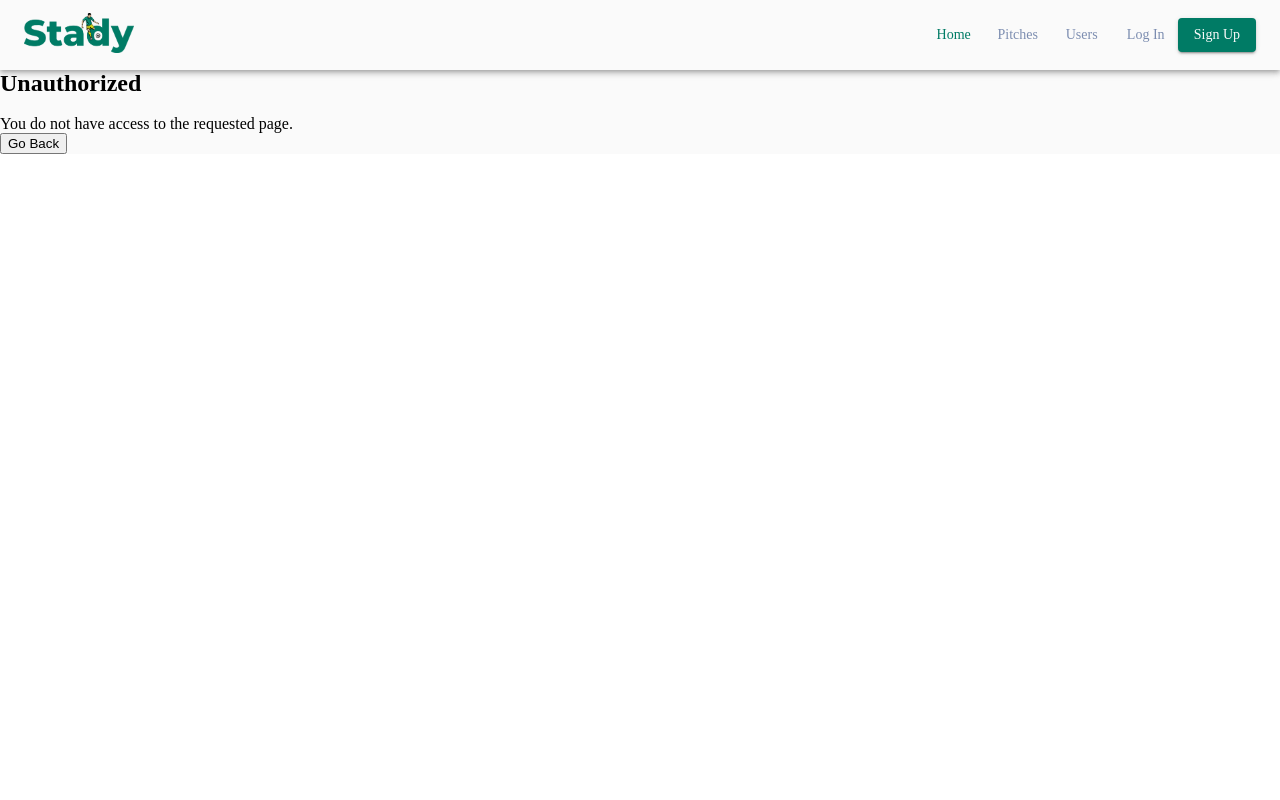
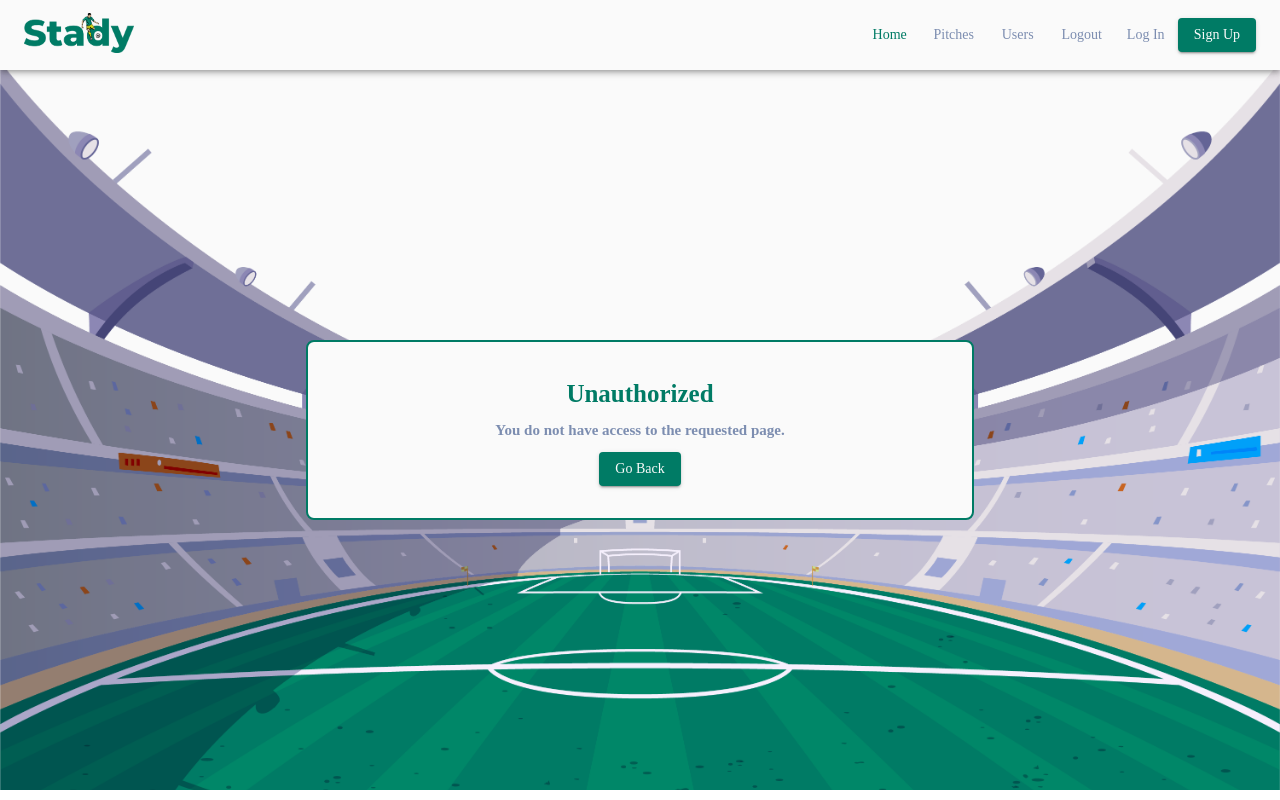
Before and after one commit to ChtiouiMoncer/Stady, a React (Create React App) app in the folder frontend/: page /unauthorized in a window 1280 px wide. Built offline with nearby package versions, Linux system fonts and the light colour scheme.

Commit message:
Logout url and persistLogin

```diff
--- a/frontend/src/App.js
+++ b/frontend/src/App.js
@@ -8,15 +8,16 @@ import HomePage from './components/homePage/HomePage';
 import NotFound from './components/NotFound';
 import RequireAuth from './components/RequireAuth';
 import Test from './components/Test';
-import LoginModal from './components/auth/LoginModal';
-import { Login } from '@mui/icons-material';
 import LoginPage from './components/auth/LoginPage';
 import SignUpPage from './components/auth/SignUpPage';
 import Unauthorized from './components/Unauthorized.js';
 import Users from './components/Users';
+import PersistLogin from './components/PersistLogin';
+import AuthGuard from './components/AuthGuard ';
 
 
 function App() {
+  const loggedIn = window.localStorage.getItem("isLoggedIn");
   const [mode, setMode] = useState(() => {
     // read mode value from local storage on initial render
     return localStorage.getItem("mode") || "light";
@@ -44,21 +45,24 @@ function App() {
               <Stack display='flex' flexDirection='column'>
                 <Routes>
                   {/* Public Routes */}
-                  <Route exact path="/" element={  <HomePage /> }></Route>
-                  <Route exact path="/login" element={  <LoginPage /> } />
-                  <Route exact path="/signup" element={  <SignUpPage /> } />
-                  <Route exact path="/unauthorized" element={  <Unauthorized /> } />
+                  <Route path="/" element={  <HomePage /> }></Route>
+                  <Route path="/unauthorized" element={  <Unauthorized /> } />
 
-
+                  <Route element= { <AuthGuard  /> }> { /*If we have a user logged in we redirect to '/'*/ }
+                    <Route path="/login" element={  <LoginPage /> } />
+                    <Route path="/signup" element={  <SignUpPage /> } />
+                  </Route>
 
                   { /* Protected Routes */}
-                  <Route element= { <RequireAuth  allowedRoles={[ROLES.Member, ROLES.Admin ]}/> }> { /* only when we have a user we can show the comp's inside the Required Auth*/ }
-                    <Route path="/pitches/add" element={<Test />}></Route>
+                  <Route element={ <PersistLogin /> }>  { /* When a user refresh the page he remain authenticated */ }
+                    <Route element= { <RequireAuth  allowedRoles={[ROLES.Member, ROLES.Admin ]}/> }> { /* Only when we have a user we can show the comp's inside the Required Auth*/ }
+                      <Route path="/pitches/add" element={<Test />}></Route>
 
-                  </Route>
+                    </Route>
 
-                  <Route element= { <RequireAuth  allowedRoles={[ROLES.Admin]}/> }> { /* only when we have a user we can show the comp's inside the Required Auth*/ }
-                    <Route path="/users" element={<Users />}></Route>
+                    <Route element= { <RequireAuth  allowedRoles={[ROLES.Admin]}/> }> { /* Only when we have a user we can show the comp's inside the Required Auth*/ }
+                      <Route path="/users" element={<Users />}></Route>
+                    </Route>
                   </Route>
 
                   {/* catch All */}
--- /dev/null
+++ b/frontend/src/Hooks/useLogout.js
@@ -0,0 +1,19 @@
+import axios from "../api/axios";
+import useAuth from "./useAuth";
+
+const useLogout = () => {
+    const { setAuth } = useAuth();
+
+    const logout = async () => {
+        setAuth({});
+        try {
+            const response = await axios('/logout');
+        } catch (err) {
+            console.error(err);
+        }
+    }
+
+    return logout;
+}
+
+export default useLogout
--- /dev/null
+++ b/frontend/src/components/AuthGuard .jsx
@@ -0,0 +1,17 @@
+import { useLocation, Navigate, Outlet } from "react-router-dom";
+import useAuth from "../Hooks/useAuth";
+
+const AuthGuard  = () => {
+    const { auth } = useAuth(); //get the auth object from useAuth
+    const location = useLocation(); //get the current url (representing the URL and allowing access to route information)
+
+    return (
+
+            auth?.username
+                ? <Navigate to="/" state={{ from: location }} replace />
+                : <Outlet />
+
+    );
+}
+
+export default AuthGuard ;
--- a/frontend/src/components/Navbar.jsx
+++ b/frontend/src/components/Navbar.jsx
@@ -23,7 +23,9 @@ import { AppBar,
        } from "@mui/material";
 import SignUpModal from "./auth/SignUpModal";
 import LoginModal from "./auth/LoginModal";
-import { Link as RouterLink} from "react-router-dom";
+import { Link as RouterLink, useNavigate} from "react-router-dom";
+import useLogout from "../Hooks/useLogout";
+import useAuth from "../Hooks/useAuth";
 
 
 const drawerWidth = 200;
@@ -32,6 +34,27 @@ const  Navbar = () => {
     const [mobileOpen, setMobileOpen] = React.useState(false);
     const [showModal, setShowModal] = useState(false);
     const [showLoginModal, setShowLoginModal] = useState(false);
+
+    //logout
+    const { auth, setAuth } = useAuth();
+    const logout = useLogout();
+    const navigate = useNavigate();
+
+
+    const signOut = async () => {
+        try {
+          await logout();
+          setAuth({});
+          localStorage.removeItem('refresh_token');
+          navigate('/');
+        } catch (error) {
+          // Handle the error here (e.g., display an error message)
+          console.error('Logout failed:', error);
+          // Optionally, you can return the error or throw it again
+          // return error;
+          // throw error;
+        }
+      }
 
 
     // toggle refers to the act of switching the state of a boolean value from true to false or from false to true.
@@ -170,6 +193,9 @@ const  Navbar = () => {
                     <Button component={RouterLink} to="/users">
                         <Typography variant="subtitle2" className="greySubtitle">Users</Typography>
                     </Button>
+                    <Button onClick={signOut}>
+                        <Typography variant="subtitle2" className="greySubtitle">Logout</Typography>
+                    </Button>
 
                     {/*
                         <Button  onClick={handleLogInModalOpen}>
--- a/frontend/src/components/NotFound.jsx
+++ b/frontend/src/components/NotFound.jsx
@@ -1,11 +1,81 @@
+import { Box, Button, Typography, styled, useMediaQuery } from "@mui/material";
 import { Link } from "react-router-dom";
+import loginbg from '../assets/herobg.png'
+import notfound from '../assets/notFound.png'
+import { useTheme } from '@mui/material/styles';
+import { Link as RouterLink, useNavigate, useLocation } from "react-router-dom";
+
+
+
+
+const StyledModal = styled(Box) (({ theme }) => ({
+
+    //backgroundColor: theme.palette.green.main,
+    backgroundImage: `url(${loginbg})`,
+    height: '90vh',
+    backgroundSize: 'cover',
+    display: 'flex',
+    flexDirection:"column",
+    alignItems: 'center',
+    justifyContent: 'center',
+  }));
+
+
+
 
 const NotFound = () => {
+    const theme = useTheme(); //using the the Material-UI theme object, which is provided by the useTheme hook from Material-UI.
+    const isMobile = useMediaQuery(theme.breakpoints.down('sm')); // checking if device is mobile
     return (
-        <div className="not-found">This page doesn't exist!
-        <h2>Sorry!</h2>
-        <Link to="/">Back to the Home Page.</Link>
-        </div>
+        <StyledModal>
+            <Box
+            sx={{
+            position: "relative",
+            bgcolor: "background.default",
+            color: "text.primary",
+            padding: 4,
+            borderRadius: 2,
+            border: `2px solid ${theme.palette.green.main}`, // Add border property
+            //'& > *': { marginBottom:'10px' },
+            maxHeight: '80vh',
+            width: isMobile ? '80vw' : '400px',
+            height: isMobile ? 'auto' : 'auto',
+            ".my-button": {
+                color: theme.palette.white.main,
+                backgroundColor: theme.palette.green.main,
+                textTransform: "none",
+                "&:hover": {
+                    backgroundColor: theme.palette.green.light,
+                  },
+              }
+
+            }}
+             >
+                <Box sx={{ display: "flex" , flexDirection: "column", alignItems: "center" }}>
+                    <Typography variant="h6" textAlign="center" sx={{ color: "green.main"}}>
+                     404 Page Not Found
+                    </Typography>
+                    <Typography variant="h5" textAlign="center"   sx={{ color: "grey.main"}}>
+                    we can't seem to find the page you're looking for.
+                    </Typography>
+                    <Box sx={{ display: 'flex', flexDirection: 'row', justifyContent:'center', gap: '5px', marginTop: '5px'}}>
+                        <Button  component={RouterLink} to="/"  variant="contained" className="my-button"    >
+                            <Typography variant="subtitle2"  >
+                                        {"Home page"}
+                            </Typography>
+                        </Button>
+                    </Box>
+                    <img
+                    src={notfound}
+                    alt="Not found Page"
+                    width="350px"
+                    height="400px"
+                    />
+                </Box>
+
+            </Box>
+
+        </StyledModal>
      );
 }
 
--- /dev/null
+++ b/frontend/src/components/PersistLogin.jsx
@@ -0,0 +1,55 @@
+import { Outlet } from "react-router-dom";
+import { useState, useEffect, useRef } from "react";
+import useRefreshToken from "../Hooks/useRefreshToken";
+import useAuth from "../Hooks/useAuth";
+import jwt_decode from 'jwt-decode';
+
+
+const PersistLogin = () => {
+    const [isLoading, setIsLoading] = useState(true); //track whether the component is in a loading state or not
+    const refresh = useRefreshToken();
+    const { auth, setAuth } = useAuth();
+
+    // This useEffect will run only when the component mounts.
+    useEffect(() => {
+        // Function to verify the refresh token.
+        const verifyRefreshToken = async () => {
+            // We try to get the new access token before reaching the require auth component,
+            // as otherwise, the require auth will redirect us back to the login page.
+            try{
+                 const decoded_token = jwt_decode(await refresh());
+                 const username = decoded_token.username;
+                 const roles = decoded_token.roles;
+                 const iat = decoded_token.iat;
+                 const exp = decoded_token.exp;
+                 setAuth(prev => { //get the prev state
+                     return {...prev, username, roles, iat, exp }
+                  });
+
+            }
+            catch (err) {
+                console.error(err);
+            }
+            finally {
+                setIsLoading(false);
+            }
+        }
+
+        // The verifyRefreshToken function will run only when we lack an access token.
+        // Otherwise, it will always hit the refresh endpoint.
+        !auth?.access_token ? verifyRefreshToken() : setIsLoading(false);
+    }, [])
+
+    return (
+        <>
+        {isLoading
+            ? <p>Loading...</p>
+            : <Outlet />
+        }
+        </>
+
+
+      );
+}
+
+export default PersistLogin;
--- a/frontend/src/components/Test.jsx
+++ b/frontend/src/components/Test.jsx
@@ -9,7 +9,7 @@ const Test = () => {
     //console.log(auth.refresh_token);
 
 
-    //const refresh = useRefreshToken();
+    const refresh = useRefreshToken();
 
 
 
@@ -17,8 +17,8 @@ const Test = () => {
     return (
         <div className="not-found">add Pitch Page
         <Link to="/">Home Page</Link>
-        {/* <button onClick={() => refresh() }>Refresh</button>
-        <br /> */ }
+        <button onClick={() => refresh() }>Refresh</button>
+        <br />
         </div>
      );
 }
--- a/frontend/src/components/Unauthorized.js.jsx
+++ b/frontend/src/components/Unauthorized.js.jsx
@@ -1,19 +1,74 @@
-import { useNavigate } from "react-router-dom"
+import { Box, Button, Typography, styled, useMediaQuery } from "@mui/material";
+import { Link } from "react-router-dom";
+import loginbg from '../assets/herobg.png'
+import notfound from '../assets/notFound.png'
+import { useTheme } from '@mui/material/styles';
+import { Link as RouterLink, useNavigate, useLocation } from "react-router-dom";
+
+const StyledModal = styled(Box) (({ theme }) => ({
+
+    //backgroundColor: theme.palette.green.main,
+    backgroundImage: `url(${loginbg})`,
+    height: '90vh',
+    backgroundSize: 'cover',
+    display: 'flex',
+    flexDirection:"column",
+    alignItems: 'center',
+    justifyContent: 'center',
+  }));
 
 const Unauthorized = () => {
+    const theme = useTheme(); //using the the Material-UI theme object, which is provided by the useTheme hook from Material-UI.
+    const isMobile = useMediaQuery(theme.breakpoints.down('sm')); // checking if device is mobile
     const navigate = useNavigate();
 
     const goBack = () => navigate(-1);
 
     return (
-        <section>
-            <h1>Unauthorized</h1>
-            <br />
-            <p>You do not have access to the requested page.</p>
-            <div className="flexGrow">
-                <button onClick={goBack}>Go Back</button>
-            </div>
-        </section>
+        <StyledModal>
+            <Box
+            sx={{
+            position: "relative",
+            bgcolor: "background.default",
+            color: "text.primary",
+            padding: 4,
+            borderRadius: 2,
+            border: `2px solid ${theme.palette.green.main}`, // Add border property
+            //'& > *': { marginBottom:'10px' },
+            maxHeight: '80vh',
+            width: isMobile ? '70vw' : '600px',
+            height: isMobile ? 'auto' : 'auto',
+            ".my-button": {
+                color: theme.palette.white.main,
+                backgroundColor: theme.palette.green.main,
+                textTransform: "none",
+                "&:hover": {
+                    backgroundColor: theme.palette.green.light,
+                },
+            }
+
+            }}
+            >
+                <Box sx={{ display: "flex" , flexDirection: "column", alignItems: "center" }}>
+                    <Typography variant="h6" textAlign="center" sx={{ color: "green.main"}}>
+                    Unauthorized
+                    </Typography>
+                    <Typography variant="h5" textAlign="center"   sx={{ color: "grey.main"}}>
+                    You do not have access to the requested page.
+                    </Typography>
+                    <Box sx={{ display: 'flex', flexDirection: 'row', justifyContent:'center', gap: '5px', marginTop: '5px'}}>
+                        <Button onClick={goBack}  component={RouterLink} to="/"  variant="contained" className="my-button"    >
+                            <Typography variant="subtitle2"  >
+                                        {"Go Back"}
+                            </Typography>
+                        </Button>
+                    </Box>
+
+                </Box>
+
+            </Box>
+
+        </StyledModal>
     )
 }
 
--- a/frontend/src/components/Users.jsx
+++ b/frontend/src/components/Users.jsx
@@ -3,12 +3,15 @@ import axios from "../api/axios";
 import useAxiosPrivate from "../Hooks/useAxiosPrivate";
 import { Link as RouterLink, useNavigate, useLocation } from "react-router-dom";
 import { Button, Typography } from "@mui/material";
+import useAuth from "../Hooks/useAuth";
 
 
 const Users = () => {
 
     //users data state
     const [users, setUsers] = useState();
+
+    const { auth, setAuth } = useAuth();
 
 
     // axios private (with Token Bearer)
```
Also changed, not shown: frontend/src/Hooks/useRefreshToken.jsx (+5 -8 lines), frontend/src/components/auth/LoginPage.jsx (+6 -1 lines), frontend/src/theme.js (+8 -6 lines), frontend/src/assets/DE3.png (added), frontend/src/assets/notFound.png (added).
